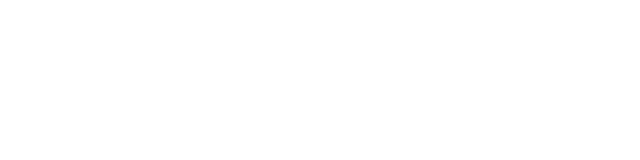
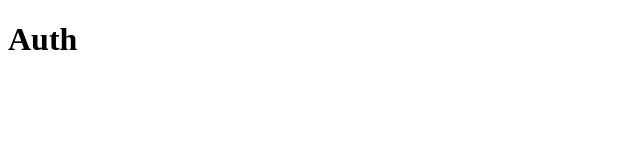
Before and after one commit to VladyslavHimself/todo-app, a React (Vite) app: page / in a window 1280 px wide. Shown: the top 160 px of the page, without its empty margins (0-640 px from the left). Built offline with nearby package versions, Linux system fonts and the light colour scheme.

Commit message:
added basic route path

```diff
--- a/src/App/App.tsx
+++ b/src/App/App.tsx
@@ -1,5 +1,19 @@
+import { BrowserRouter as Router, Route, Routes } from 'react-router-dom';
+import NotFound from '../Pages/404';
+import Auth from '../Pages/Auth';
+
+import authRoute from '../Routes/auth.jsx';
+
 function App() {
-    return <div className="App"></div>;
+    return (
+        <Router>
+            <Routes>
+                <Route path="/" element={<Auth />} />
+                <Route path="*" element={<NotFound />} />
+                {authRoute}
+            </Routes>
+        </Router>
+    );
 }
 
 export default App;
--- /dev/null
+++ b/src/Pages/404.tsx
@@ -0,0 +1,5 @@
+function NotFound(): JSX.Element {
+    return <h2>Not found</h2>;
+}
+
+export default NotFound;
--- /dev/null
+++ b/src/Pages/Auth.tsx
@@ -0,0 +1,13 @@
+import classes from '../scss/auth.module.scss';
+
+function Auth() {
+    return (
+        <div className="auth">
+            <div className="auth__container">
+                <h1>Auth</h1>
+            </div>
+        </div>
+    );
+}
+
+export default Auth;
--- /dev/null
+++ b/src/Routes/auth.jsx
@@ -0,0 +1,17 @@
+import React from 'react';
+
+import Auth from '../Pages/Auth';
+import { Route } from 'react-router-dom';
+
+const routes = [
+    <Route path="/auth" element={<Auth />} strict key="auth" />,
+    <Route path="/login" element={<Auth />} strict key="login" />,
+    <Route
+        path="/register"
+        element={<h1>register page</h1>}
+        strict
+        key="register"
+    />,
+];
+
+export default routes;
```
Also changed, not shown: src/scss/auth.module.scss (added).
